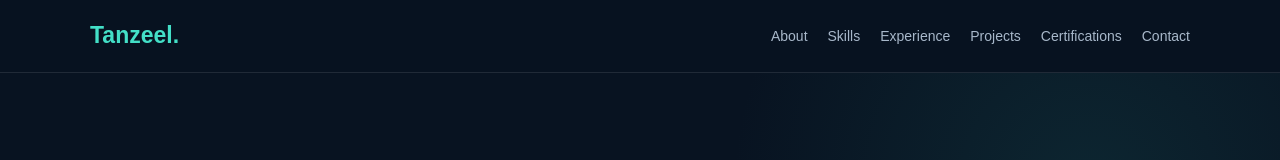
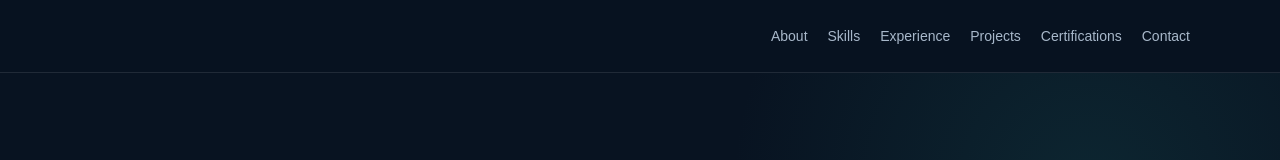
Before and after one commit to Tanzeel12345/tanzeel12345.github.io, a plain HTML site: page index.html in a window 1280 px wide. Shown: the top 160 px of the page. Drawn offline with Linux system fonts and the light colour scheme.

Commit message:
Modify nav layout and remove logo
Updated navigation styles and removed logo element.

```diff
--- a/index.html
+++ b/index.html
@@ -48,14 +48,8 @@ nav {
   min-height:72px;
   display:flex;
   align-items:center;
-  justify-content:space-between;
+  justify-content:flex-end;
   gap:20px;
-}
-
-.logo {
-  font-size:23px;
-  font-weight:bold;
-  color:var(--accent);
 }
 
 .nav-links {
@@ -206,7 +200,6 @@ footer {
 <header>
 <div class="container">
 <nav>
-<a class="logo" href="#home">Tanzeel.</a>
 <ul class="nav-links">
 <li><a href="#about">About</a></li>
 <li><a href="#skills">Skills</a></li>
```
